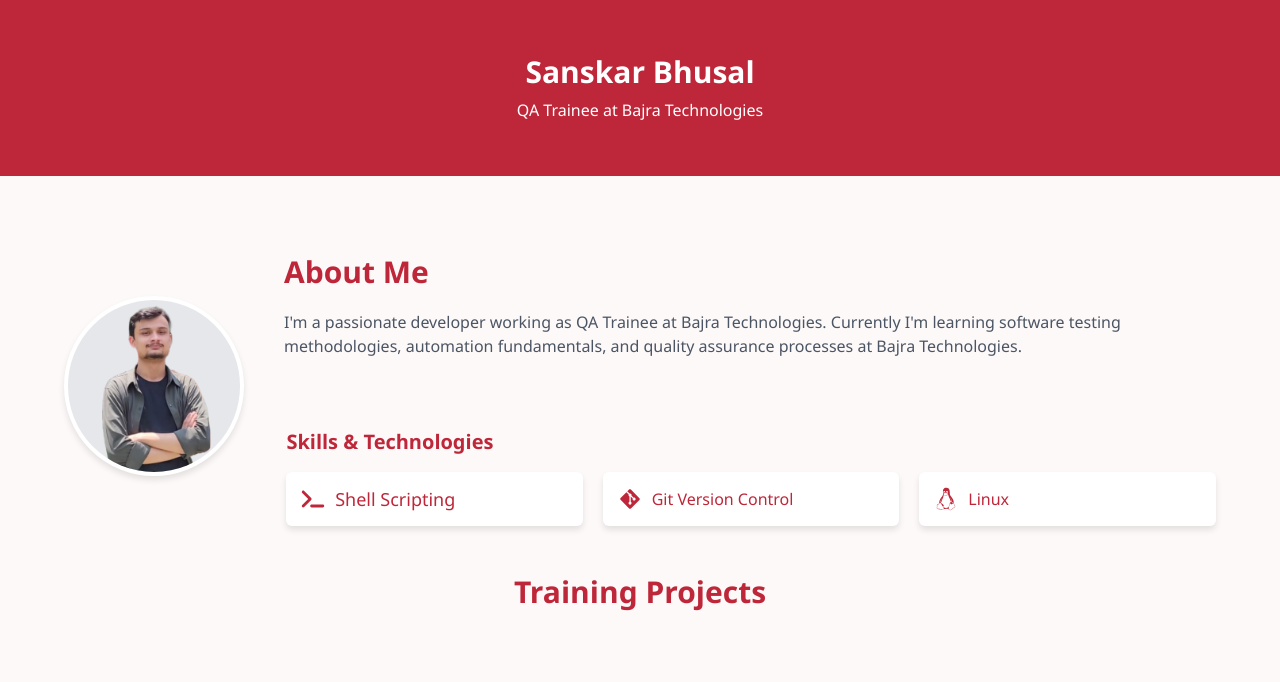
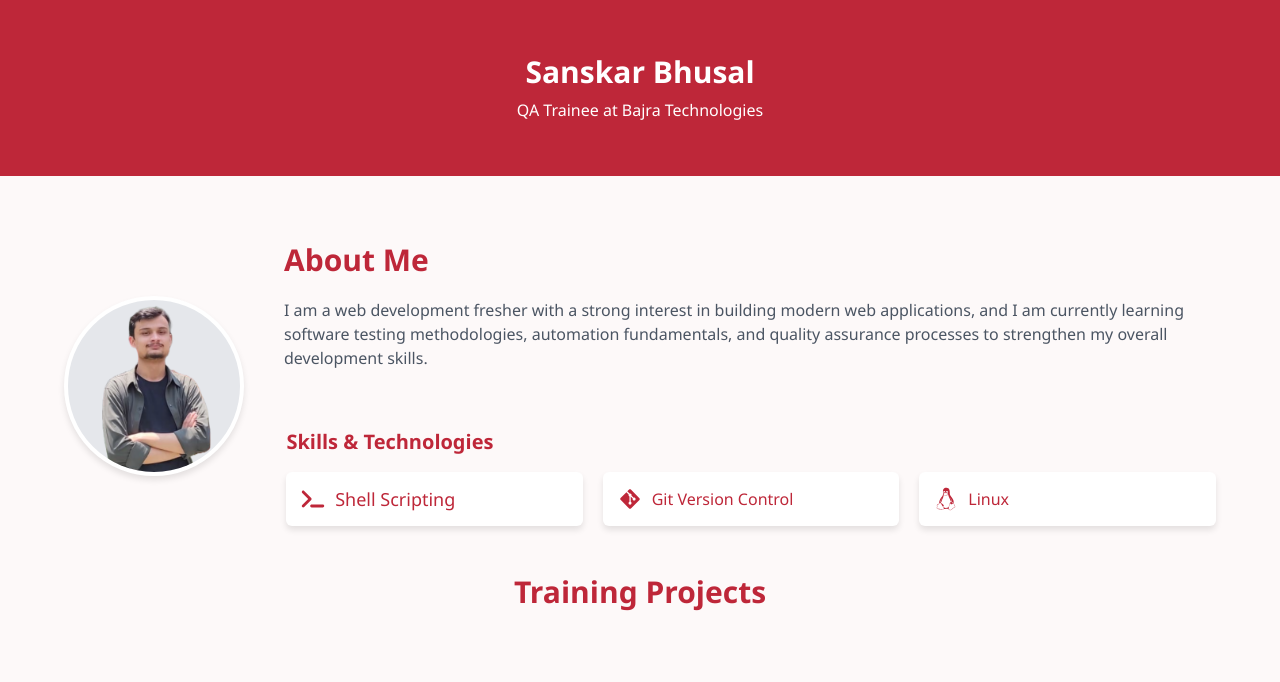
Before and after one commit to sanskarbhusal/portfolio, a plain HTML site: page index.html in a window 1280 px wide. Shown: the top 682 px of the page. Drawn offline with Linux system fonts and the light colour scheme.

Commit message:
Update personal description in index.html

```diff
--- a/index.html
+++ b/index.html
@@ -28,11 +28,7 @@
                     About Me
                 </h2>
                 <p class="text-center text-gray-600 mb-8 sm:text-left">
-                    I'm a passionate developer working as QA Trainee at Bajra Technologies. Currently I'm learning
-                    software
-                    testing methodologies, automation fundamentals,
-                    and quality
-                    assurance processes at Bajra Technologies.
+                   I am a web development fresher with a strong interest in building modern web applications, and I am currently learning software testing methodologies, automation fundamentals, and quality assurance processes to strengthen my overall development skills.
                 </p>
             </div>
         </section>
```
